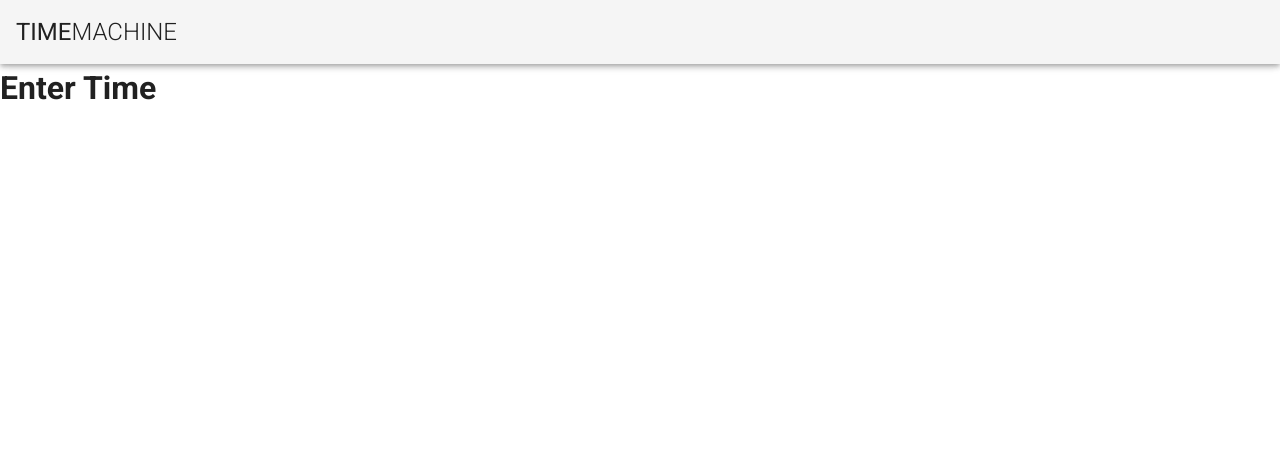
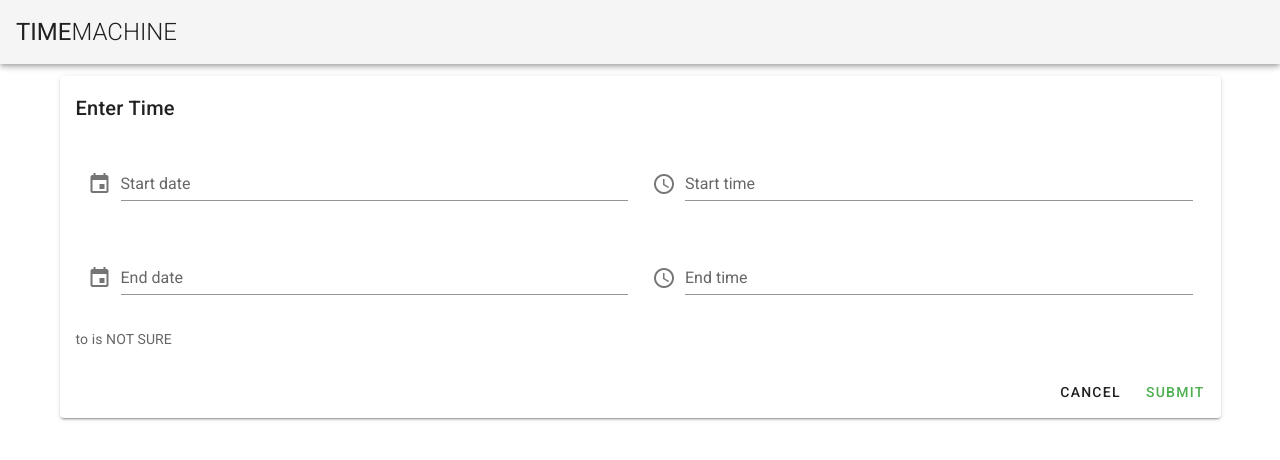
Before and after one commit to faraday-effect/time-machine, a Vue app in the folder ui/: page / in a window 1280 px wide. Shown: the top 460 px of the page. Built offline with nearby package versions, Linux system fonts and the light colour scheme.

Commit message:
Work on date and time pickers and form

```diff
--- a/ui/package.json
+++ b/ui/package.json
@@ -10,6 +10,7 @@
   },
   "dependencies": {
     "core-js": "^3.4.4",
+    "luxon": "^1.21.3",
     "vue": "^2.6.10",
     "vue-router": "^3.1.3",
     "vuetify": "^2.1.0",
@@ -17,6 +18,7 @@
   },
   "devDependencies": {
     "@types/jest": "^24.0.19",
+    "@types/luxon": "^1.21.0",
     "@vue/cli-plugin-babel": "^4.1.0",
     "@vue/cli-plugin-eslint": "^4.1.0",
     "@vue/cli-plugin-router": "^4.1.0",
--- /dev/null
+++ b/ui/src/components/dialogs/DatePickerDialog.vue
@@ -0,0 +1,62 @@
+<template>
+  <v-dialog
+    ref="dialog"
+    v-model="isOpen"
+    :return-value.sync="date"
+    width="290px"
+  >
+    <template v-slot:activator="{ on }">
+      <v-text-field
+        v-model="date"
+        :label="label"
+        prepend-icon="mdi-calendar"
+        readonly
+        v-on="on"
+      />
+    </template>
+    <v-date-picker v-model="date" scrollable>
+      <v-spacer />
+      <v-btn text color="primary" @click="isOpen = false">Cancel</v-btn>
+      <v-btn text color="primary" @click="onOkay">Ok</v-btn>
+    </v-date-picker>
+  </v-dialog>
+</template>
+
+<script lang="ts">
+import Vue from "vue";
+
+export default Vue.extend({
+  name: "DatePickerDialog",
+
+  props: {
+    label: {
+      type: String,
+      default: "Choose a date"
+    },
+    value: {
+      type: String,
+      required: true
+    }
+  },
+
+  data() {
+    return {
+      date: this.value,
+      isOpen: false
+    };
+  },
+
+  methods: {
+    onOkay() {
+      (this.$refs.dialog as any).save(this.date);
+      this.$emit("input", this.date);
+    }
+  },
+
+  watch: {
+    value(newVal) {
+      this.date = newVal;
+    }
+  }
+});
+</script>
--- /dev/null
+++ b/ui/src/components/dialogs/TimePickerDialog.vue
@@ -0,0 +1,56 @@
+<template>
+  <v-dialog
+    ref="dialog"
+    v-model="isOpen"
+    :return-value.sync="time"
+    width="290px"
+  >
+    <template v-slot:activator="{ on }">
+      <v-text-field
+        v-model="time"
+        :label="label"
+        prepend-icon="mdi-clock-outline"
+        readonly
+        v-on="on"
+      />
+    </template>
+    <v-time-picker v-model="time" ampm-in-title scrollable>
+      <v-spacer />
+      <v-btn text color="primary" @click="isOpen = false">Cancel</v-btn>
+      <v-btn text color="primary" @click="onOkay">Ok</v-btn>
+    </v-time-picker>
+  </v-dialog>
+</template>
+
+<script lang="ts">
+import Vue from "vue";
+
+export default Vue.extend({
+  name: "DatePickerDialog",
+
+  props: {
+    label: {
+      type: String,
+      default: "Choose a time"
+    },
+    value: {
+      type: String,
+      required: true
+    }
+  },
+
+  data() {
+    return {
+      time: this.value,
+      isOpen: false
+    };
+  },
+
+  methods: {
+    onOkay() {
+      (this.$refs.dialog as any).save(this.time);
+      this.$emit("input", this.time);
+    }
+  }
+});
+</script>
--- /dev/null
+++ b/ui/src/components/forms/TimeEntryForm.vue
@@ -0,0 +1,80 @@
+<template>
+  <v-card>
+    <v-card-title>Enter Time</v-card-title>
+    <v-card-text>
+      <v-container>
+        <v-row>
+          <v-col>
+            <date-picker-dialog v-model="startDate" label="Start date" />
+          </v-col>
+          <v-col>
+            <time-picker-dialog v-model="startTime" label="Start time" />
+          </v-col>
+        </v-row>
+        <v-row>
+          <v-col>
+            <date-picker-dialog v-model="endDate" label="End date" />
+          </v-col>
+          <v-col>
+            <time-picker-dialog v-model="endTime" label="End time" />
+          </v-col>
+        </v-row>
+      </v-container>
+
+      <div>{{ startDateTime }} to {{ endDateTime }} is {{ duration }}</div>
+    </v-card-text>
+    <v-card-actions>
+      <v-spacer />
+      <v-btn text>Cancel</v-btn>
+      <v-btn text color="success">Submit</v-btn>
+    </v-card-actions>
+  </v-card>
+</template>
+
+<script lang="ts">
+import Vue from "vue";
+import DatePickerDialog from "@/components/dialogs/DatePickerDialog.vue";
+import TimePickerDialog from "@/components/dialogs/TimePickerDialog.vue";
+
+export default Vue.extend({
+  name: "TimeEntryForm",
+
+  components: {
+    DatePickerDialog,
+    TimePickerDialog
+  },
+
+  data() {
+    return {
+      startDate: "",
+      startTime: "",
+      endDate: "",
+      endTime: ""
+    };
+  },
+
+  computed: {
+    startDateTime(): string {
+      return `${this.startDate} ${this.startTime}`;
+    },
+
+    endDateTime(): string {
+      return `${this.endDate} ${this.endTime}`;
+    },
+
+    duration(): string {
+      return "NOT SURE";
+    }
+  },
+
+  watch: {
+    // Unless it's already set, set the end date to the start date
+    // when the start date changes.
+    startDate(val) {
+      if (!this.endDate.length) {
+        this.endDate = val;
+      }
+    }
+  }
+});
+</script>
--- a/ui/src/layouts/AppBar.vue
+++ b/ui/src/layouts/AppBar.vue
@@ -4,6 +4,12 @@
       <span>Time</span>
       <span class="font-weight-light">Machine</span>
     </v-toolbar-title>
+
+    <v-spacer />
+
+    <v-btn text href="https://github.com/faraday-effect/time-machine">
+      <v-icon color="grey">mdi-github-circle</v-icon>
+    </v-btn>
   </v-app-bar>
 </template>
 
--- a/ui/src/pages/Entry.vue
+++ b/ui/src/pages/Entry.vue
@@ -1,11 +1,22 @@
 <template>
-  <h1>Enter Time</h1>
+  <v-container>
+    <v-row>
+      <v-col>
+        <time-entry-form />
+      </v-col>
+    </v-row>
+  </v-container>
 </template>
 
 <script lang="ts">
 import Vue from "vue";
+import TimeEntryForm from "@/components/forms/TimeEntryForm.vue";
 
 export default Vue.extend({
-  name: "Entry"
+  name: "Entry",
+
+  components: {
+    TimeEntryForm
+  }
 });
 </script>
```
Also changed, not shown: ui/src/components/HelloWorld.vue (deleted, +0 -136 lines), 1 other file (tests, documents, lock files or other folders).
